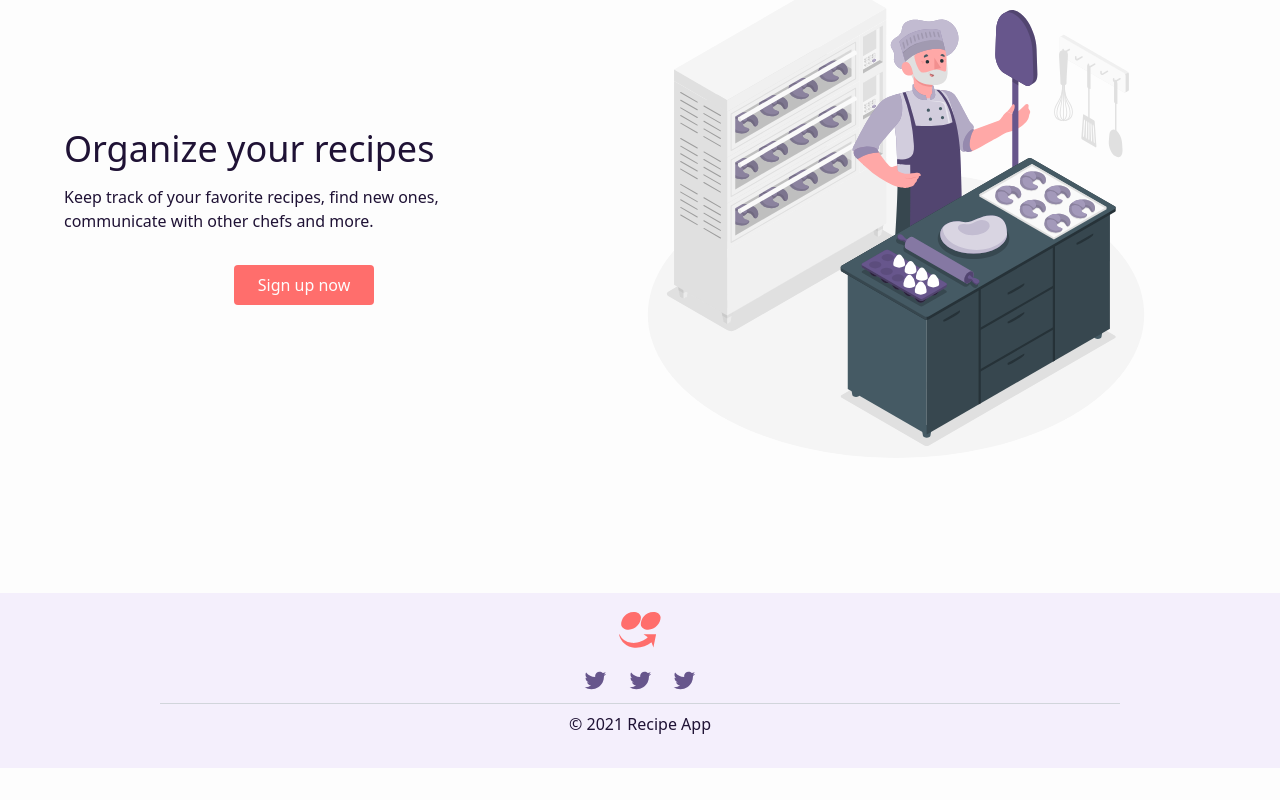
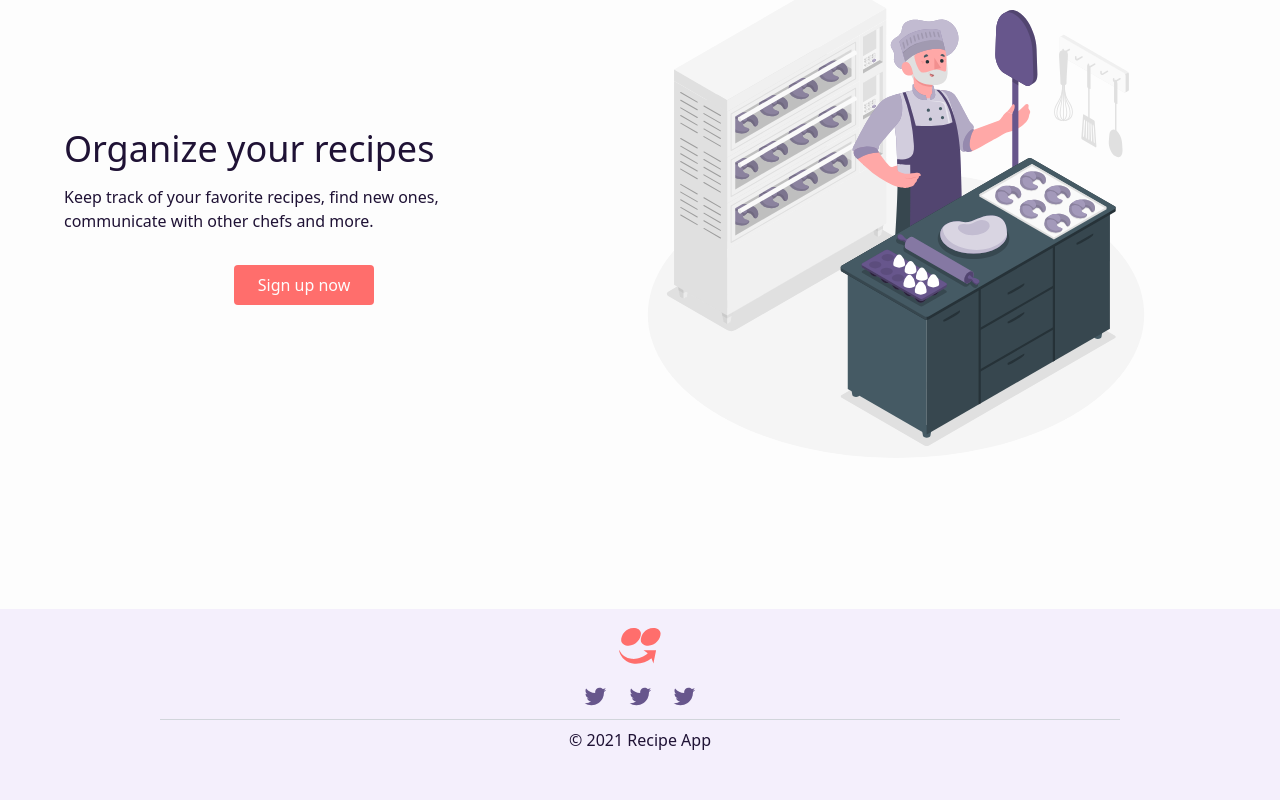
Before and after one commit to Btwonu/cookbook, a React (Create React App) app: page / in a window 1280 px wide. Shown: the part 220-1020 px from the top of the page. Before the commit the page ends 988 px from the top, so only its background shows below. Built offline with nearby package versions, Linux system fonts and the light colour scheme.

Commit message:
adjust footer margin

```diff
--- a/src/components/Footer.js
+++ b/src/components/Footer.js
@@ -4,7 +4,7 @@ import { SiIfood } from 'react-icons/si';
 
 const Footer = () => {
   return (
-    <footer className="bg-primary text-dark border-primary h-full mt-6">
+    <footer className="bg-primary text-dark border-primary h-full mt-10">
       <SiIfood className="text-accent m-auto my-4" size={'2.6rem'} />
 
       <IconContext.Provider
```
